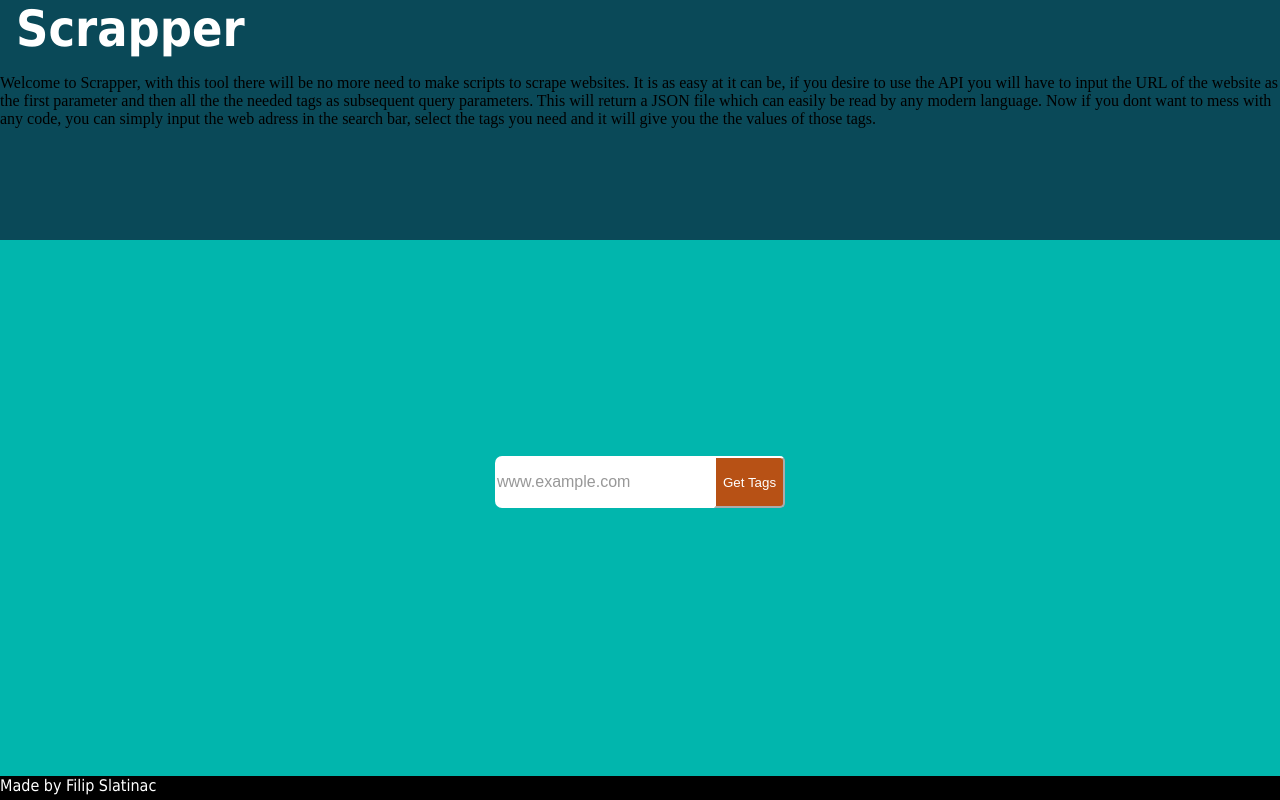
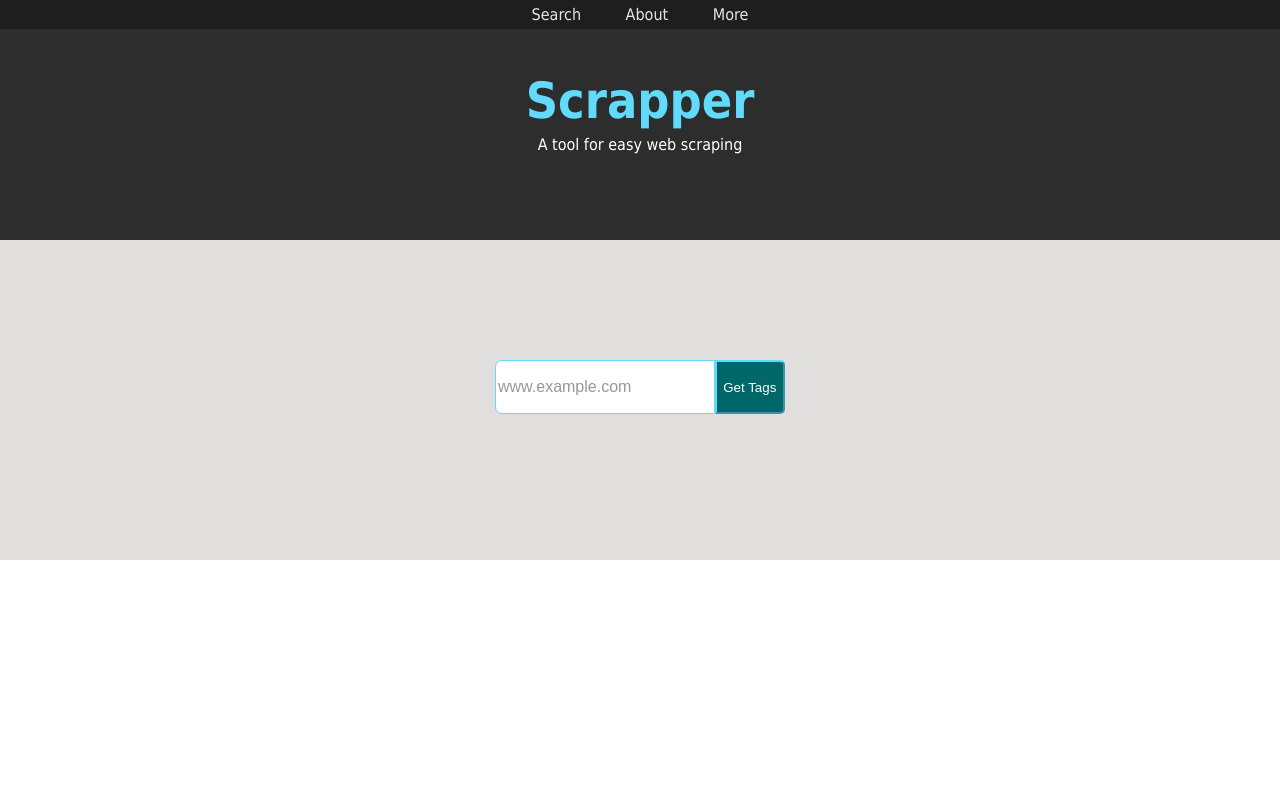
Before and after one commit to IMFIL/Scrapper, a Flask app: page / in a window 1280 px wide. Run offline with Flask 2, Linux system fonts and the light colour scheme.

Commit message:
fixed UI

```diff
--- a/static/css/Index.css
+++ b/static/css/Index.css
@@ -1,33 +1,33 @@
 .ScrappyHeader {
-	color:white;
+	color:#61dafb;
 	font-size:50px;
-	margin-left: 2vh;
 	font-family: Tahoma, Geneva, sans-serif;
-	margin-top: 0;
-	margin-bottom: 0;
+	margin: 0;
 
 }
 .IntroSection{
 	height: 30vh;
-	background-color: #0A4958;
+	background-color:#2d2d2d ;
 }
 
 .SearchSection{
-	height:67vh;
-	background-color: #01B6AD;
+	height:40vh;
+	background-color: rgb(225,222,222);
 }
 
-.FooterSection{
-	height:3vh;
-	background-color: #000;
-	min-height: 20px;
-}
 
-.FooterSection p{
-	margin-top: 0;
+.IntroSection #DivHeaderId{
+	width:230px;
+	margin: 0 auto;
+	text-align: center;
+	padding-top: 9vh;
+ }
+
+.IntroSection p{
 	color: white;
+	margin: 0;
 	font-family: Tahoma, Geneva, sans-serif;
-
+	padding-top: 5px;
 }
 
 *::-webkit-input-placeholder {
@@ -43,12 +43,36 @@
    color: rgba(50,50,50,0.5);
 }
 
+.NavBar{
+	margin: 0;
+	background-color: rgb(30,30,30);
+	position: fixed;
+	width: 100%;
+	text-align: center;
+	padding-bottom: 5px;
+	padding-top: 5px;
+}
+
+.NavBar p{
+	display: inline;
+	color: rgb(230,230,230);
+	font-family: Tahoma, Geneva, sans-serif;
+	cursor: pointer;
+}
+
+.NavBar #NavSearchId{
+	padding-right: 40px;
+}
+
+.NavBar #NavAboutId{
+	padding-right: 40px;
+}
 
 .WebsiteLinkForm div{
     height: 50px;
     width: 290px;
     display: flex;
-    padding-top: 27vh;
+    padding-top: 15vh;
     margin:0 auto;
 }
 
@@ -56,7 +80,7 @@
 	font-size:100%;
     width: 100%;
     height: 50px;
-    border: 1px;
+    border: 1px solid #61dafb;
     border-top-left-radius: 7px;
     border-bottom-left-radius: 7px;
     color: black;
@@ -66,10 +90,9 @@
     width: 90px;
     border-top-right-radius: 5px;
     border-bottom-right-radius: 5px;
-    border: 20;
-    border-color: white;
+    border-color: #61dafb;
     color: white;
-    background-color: #b75115;
-    height: 52px;
+    background-color: #006768;
+    height: 54px;
     position: relative;
 }
--- a/templates/index.html
+++ b/templates/index.html
@@ -14,11 +14,25 @@
     </head>
 
     <body>
+            <section class="IntroSection">
+             <div class="NavBar">
 
-            <section class="IntroSection">
-                <h2 class="ScrappyHeader">Scrapper</h2>
-                <div>
-                    <p>Welcome to Scrapper, with this tool there will be no more need to make scripts to scrape websites. It is as easy at it can be, if you desire to use the API you will have to input the URL of the website as the first parameter and then all the the needed tags as subsequent query parameters. This will return a JSON file which can easily be read by any modern language. Now if you dont want to mess with any code,  you can simply input the web adress in the search bar, select the tags you need and it will give you the the values of those tags. </p>
+                <p id="NavSearchId">
+                    Search
+                </p>
+
+                <p id="NavAboutId">
+                    About
+                </p>
+
+                <p id="NavMoreId">
+                    More
+                </p>
+
+            </div>
+                <div id="DivHeaderId">
+                    <h2 class="ScrappyHeader">Scrapper</h2>
+                    <p>A tool for easy web scraping</p>
                 </div>
             </section>
 
@@ -30,8 +44,12 @@
                 </form>
             </section>
 
-            <section class="FooterSection">
-                <p>Made by Filip Slatinac</p>
+            <section class="AboutSection">
+
+            </section>
+
+            <section class="MoreSection">
+
             </section>
 
 
```
